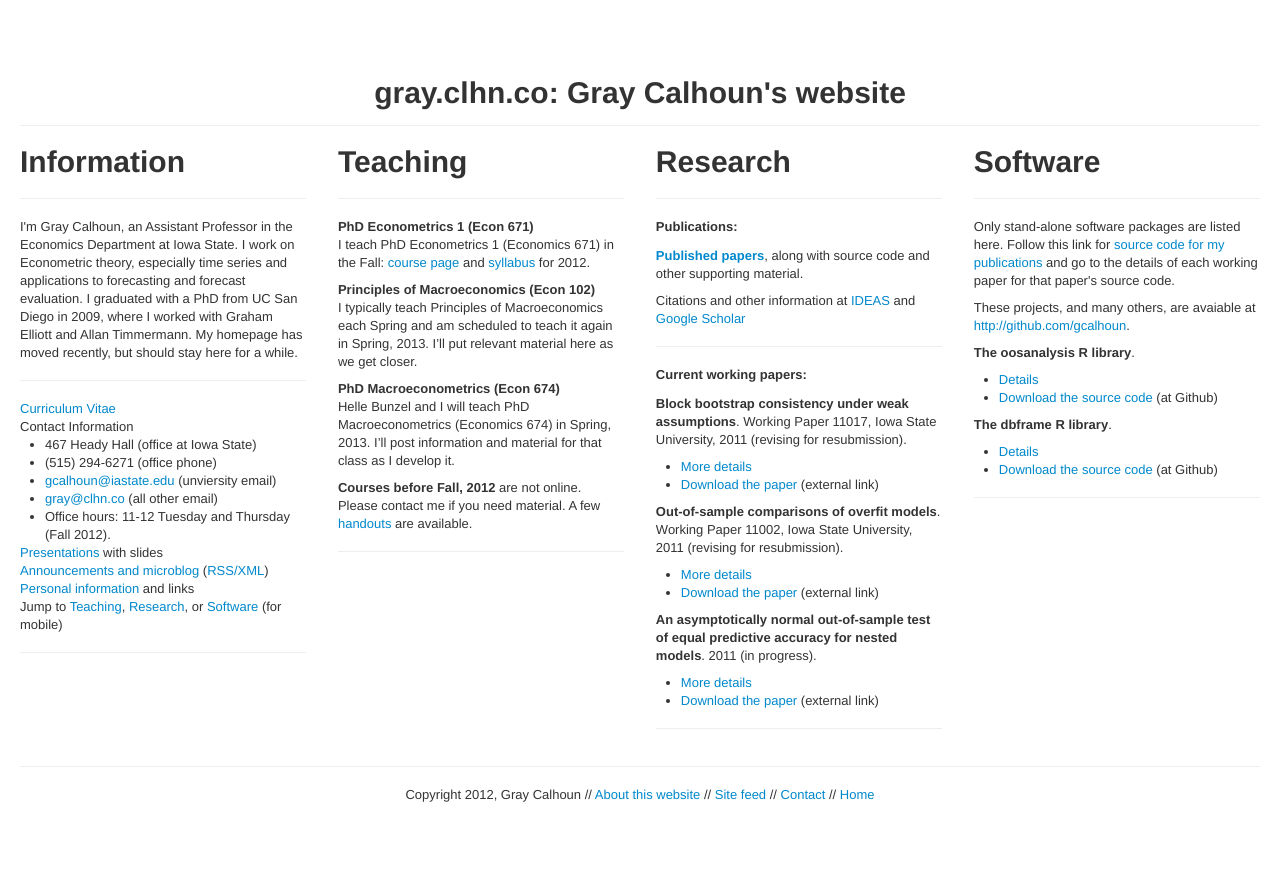
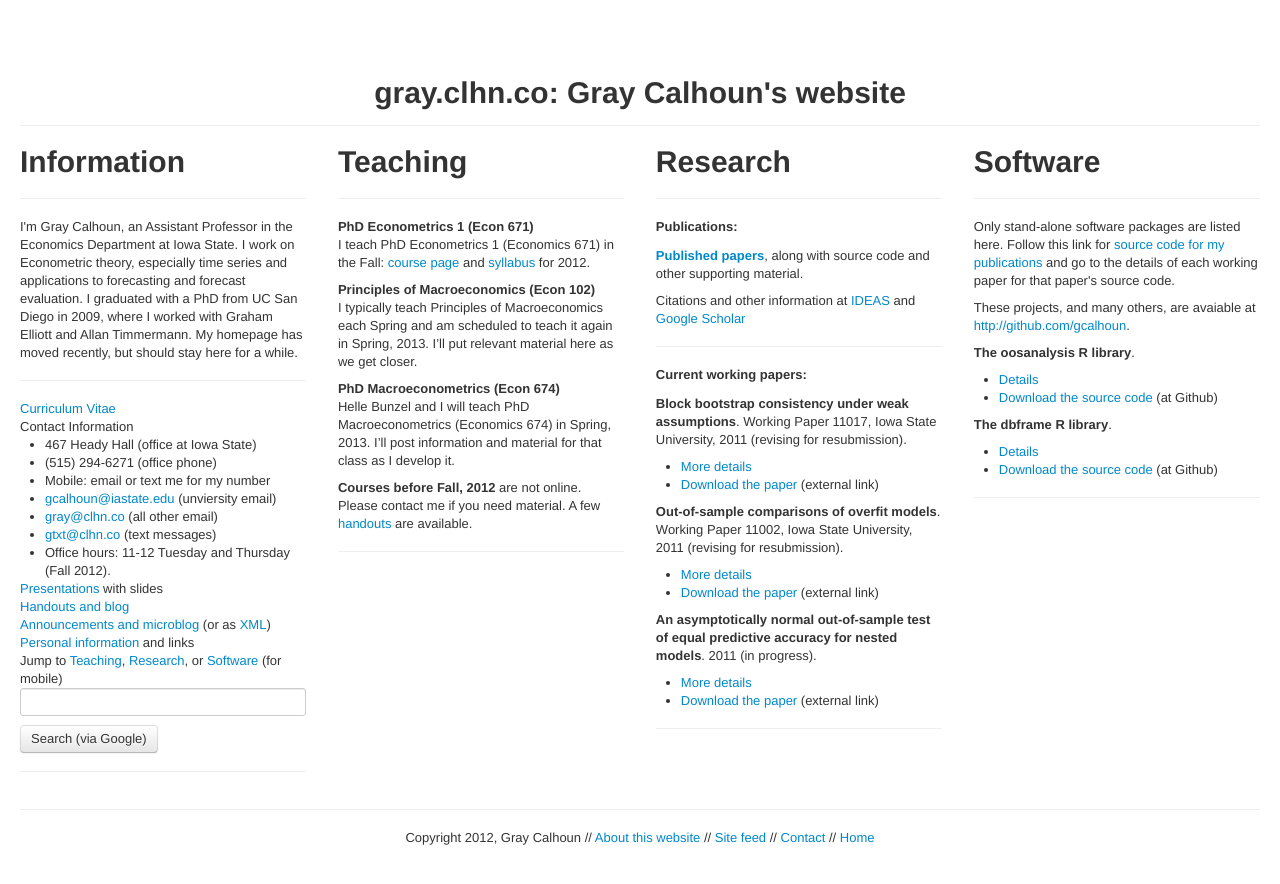
Before and after one commit to mmkuang/grayclhn.github.io, a Jekyll site: the page built from index.html, in a window 1280 px wide. Shown: the top 884 px of the page. Built offline with Jekyll 4.4.1, drawn with Linux system fonts in a browser that asks for light colours.

Commit message:
Restored homepage links

```diff
--- a/index.html
+++ b/index.html
@@ -30,16 +30,25 @@ title: "Gray Calhoun's website"
       <li>Contact Information<ul>
 	  <li>{% include univ_office %} (office at Iowa State)</li>
 	  <li>{% include univ_phone %} (office phone)</li>
+          <li>Mobile: email or text me for my number</li>
 	  <li><a href="mailto:{% include univ_email %}">{% include univ_email %}</a> (unviersity email)</li>
 	  <li><a href="mailto:{% include main_email %}">{% include main_email %}</a> (all other email)</li>
+          <li><a href="mailto:{% include text_email %}">{% include text_email %}</a> (text messages)</li>
 	  <li>Office hours: 11-12 Tuesday and Thursday (Fall 2012).</li>
       </ul></li>
       <li><a href="/research/talks/">Presentations</a> with slides</li>
+      <li><a href="/handouts/">Handouts and blog</a></li>
       <li><a href="/clips/">Announcements and microblog</a>
-	(<a href="/rss.xml">RSS/XML</a>)</li>
+	(or as <a href="/rss.xml">XML</a>)</li>
       <li><a href="/personal.html">Personal information</a> and links</li>
       <li>Jump to <a href="index.html#Teaching">Teaching</a>, <a href="index.html#Research">Research</a>,
 	or <a href="index.html#Software">Software</a> (for mobile)</li>
+	<form method="get" action="http://www.google.com/search">
+	<li><input type="text" class="span12" name="q" maxlength="255" value="" /></li>
+	<li> <input class="btn" type="submit"
+		  value="Search (via Google)" /></li>
+	    <input type="hidden"  name="sitesearch" value="gray.clhn.co" />
+      </form>
     </ul><hr>
   </div>
 
@@ -97,7 +106,7 @@ title: "Gray Calhoun's website"
   <a name="Software"> </a>
   <div class="span3"><h1>Software</h1><hr>
     <p>Only stand-alone software packages are listed here.  Follow
-      this link for <a href="/papers/">source code for my publications</a>
+      this link for <a href="/research/papers/">source code for my publications</a>
       and go to the details of each working paper for that paper's source
       code.</p>
 
```
